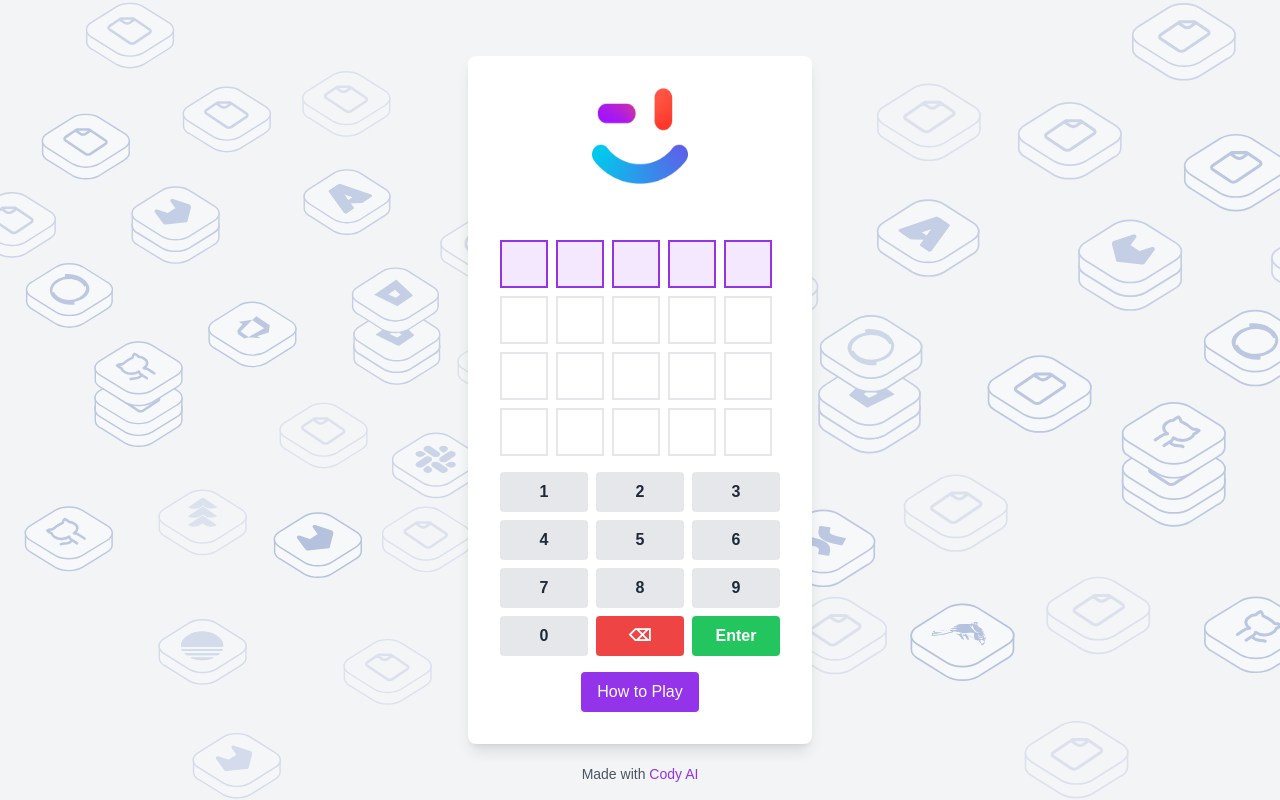
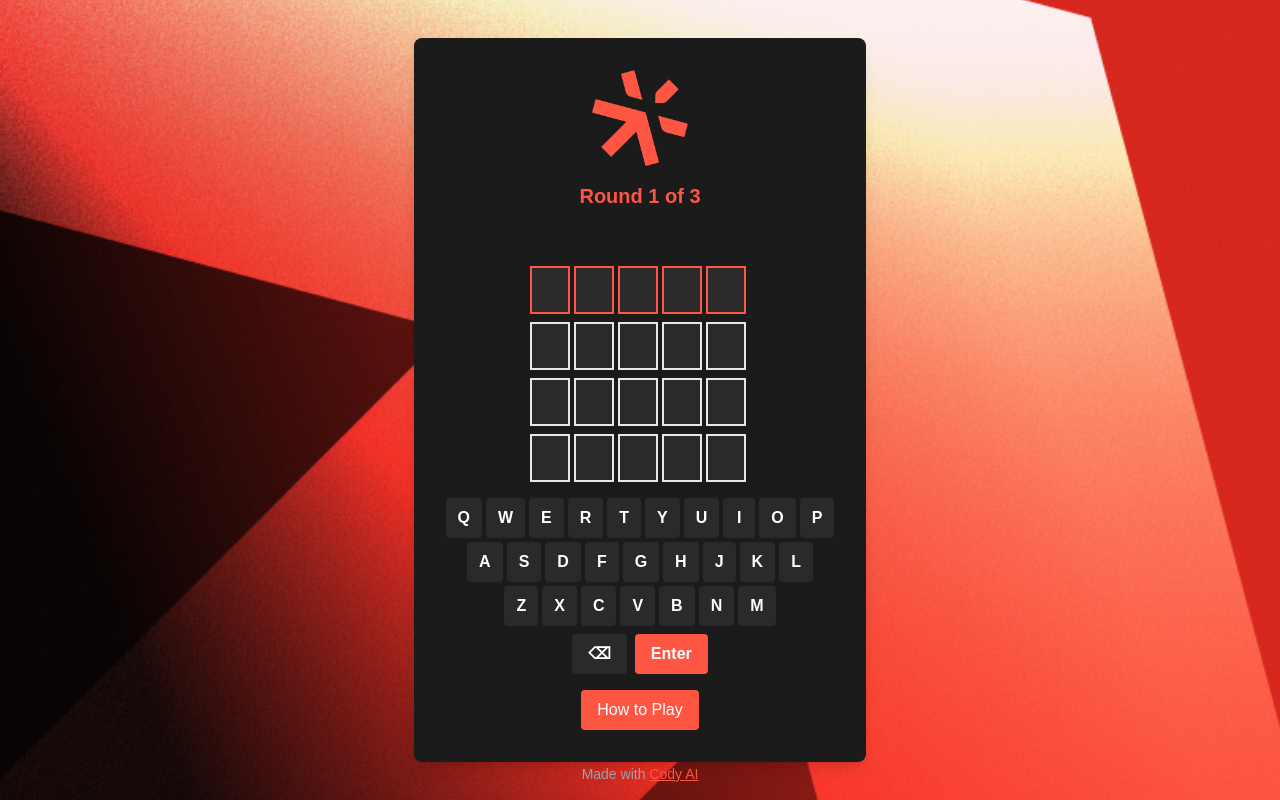
Before and after one commit to kukicado/sg-ato-booth-game, a Next.js app: page / in a window 1280 px wide. Built offline with nearby package versions, Linux system fonts and the light colour scheme.

Commit message:
Add Cody Launch Game

```diff
--- /dev/null
+++ b/pages/api/round.ts
@@ -0,0 +1,29 @@
+import { NextApiRequest, NextApiResponse } from 'next';
+
+const ROUNDS = [
+  { word: 'CODER', roundNumber: 1 },
+  { word: 'BUILD', roundNumber: 2 },
+  { word: 'AGENT', roundNumber: 3 },
+  { word: 'VERMILLION', roundNumber: 4, isBonus: true }
+];
+
+// In-memory storage for current round
+let currentRound = 1;
+
+export default async function handler(req: NextApiRequest, res: NextApiResponse) {
+  if (req.method === 'GET') {
+    // Check if there's a round parameter to update the current round
+    const roundParam = req.query.round;
+    if (roundParam) {
+      const newRound = parseInt(roundParam as string);
+      if (newRound >= 1 && newRound <= ROUNDS.length) {
+        currentRound = newRound;
+      }
+    }
+
+    const roundData = ROUNDS.find(r => r.roundNumber === currentRound);
+    return res.status(200).json(roundData);
+  }
+
+  return res.status(405).json({ error: 'Method not allowed' });
+}
--- a/pages/index.tsx
+++ b/pages/index.tsx
@@ -7,19 +7,18 @@ const HowToPlayModal = ({ isOpen, onClose }: { isOpen: boolean; onClose: () => v
 
   return (
     <div className="fixed inset-0 bg-black bg-opacity-50 flex items-center justify-center z-50">
-      <div className="bg-white p-6 rounded-lg max-w-md">
+      <div className="bg-[#1B1B1B] p-6 rounded-lg max-w-md text-white">
         <h2 className="text-2xl font-bold mb-4">How to Play</h2>
         <ul className="list-disc list-inside space-y-2 mb-4">
-          <li>Guess the 5-digit code in 4 tries or less</li>
+          <li>Guess the 5-letter word in 4 tries or less</li>
           <li>After each guess, you&apos;ll get feedback:</li>
-          <li className="ml-4">🟩 Green: Correct digit in correct position</li>
-          <li className="ml-4">🟨 Yellow: Correct digit in wrong position</li>
-          <li className="ml-4">⬜ Gray: Digit not in the code</li>
-          <li>Each digit is used only once</li>
+          <li className="ml-4">🟩 Green: Correct letter in correct position</li>
+          <li className="ml-4">🟨 Yellow: Correct letter in wrong position</li>
+          <li className="ml-4">⬜ Gray: Letter not in the word</li>
         </ul>
         <button
           onClick={onClose}
-          className="bg-purple-600 text-white px-4 py-2 rounded hover:bg-purple-700 w-full"
+          className="bg-[#FF5543] text-white px-4 py-2 rounded hover:bg-[#E54434] w-full"
         >
           Got it!
         </button>
@@ -38,16 +37,29 @@ export default function Home() {
   const [gameWon, setGameWon] = useState(false)
   const [winningCode, setWinningCode] = useState('')
   const [isHowToPlayOpen, setIsHowToPlayOpen] = useState(false);
+  const [currentRound, setCurrentRound] = useState<number>(0);
+  const [isBonus, setIsBonus] = useState(false);
+  const [wordLength, setWordLength] = useState(5);
 
-  const generateWinningCode = () => {
-    const digits = [0, 1, 2, 3, 4, 5, 6, 7, 8, 9]
-    const shuffled = digits.sort(() => Math.random() - 0.5)
-    return shuffled.slice(0, 5).join('')
+  const fetchCurrentRound = async () => {
+    try {
+      const response = await fetch('/api/round');
+      const data = await response.json();
+      setCurrentRound(data.roundNumber);
+      setWinningCode(data.word);
+      setIsBonus(data.isBonus || false);
+      setWordLength(data.word.length);
+    } catch (error) {
+      console.error('Error fetching round:', error);
     }
+  };
 
   useEffect(() => {
-    setWinningCode(generateWinningCode())
-  }, [])
+    fetchCurrentRound();
+    // Poll for round updates every 30 seconds
+    //const interval = setInterval(fetchCurrentRound, 10000);
+    //return () => clearInterval(interval);
+  }, []);
 
   const handlePlayAgain = () => {
     window.location.reload();
@@ -55,19 +67,21 @@ export default function Home() {
 
   const handleSubmit = (e: React.FormEvent) => {
     e.preventDefault()
-    if (guess.length !== 5) {
-      setMessage('Please enter a 5-digit code.')
+    const upperGuess = guess.toUpperCase();
+
+    if (guess.length !== wordLength) {
+      setMessage(`Please enter a ${wordLength}-letter word.`)
       return
     }
 
-    const feedback = guess.split('').map((digit, index) => {
-      if (digit === winningCode[index]) return 'correct'
-      if (winningCode.includes(digit)) return 'present'
+    const feedback = upperGuess.split('').map((letter, index) => {
+      if (letter === winningCode[index]) return 'correct'
+      if (winningCode.includes(letter)) return 'present'
       return 'absent'
     })
 
     const newGuesses = [...previousGuesses]
-    newGuesses[4 - guessesLeft] = guess
+    newGuesses[4 - guessesLeft] = upperGuess
     setPreviousGuesses(newGuesses)
 
     const newFeedback = [...previousFeedback]
@@ -76,12 +90,12 @@ export default function Home() {
 
     setGuessesLeft(guessesLeft - 1)
 
-    if (guess === winningCode) {
+    if (upperGuess === winningCode) {
       setMessage('Congratulations!')
       setShowConfetti(true)
       setGameWon(true)
     } else if (guessesLeft === 1) {
-      setMessage(`The correct code was ${winningCode}.`)
+      setMessage(`The word was ${winningCode}.`)
     } else {
       setMessage(`${guessesLeft - 1} guesses left.`)
     }
@@ -98,8 +112,8 @@ export default function Home() {
   }, [showConfetti]);
 
   const handleKeyPress = (key: string) => {
-    if (guess.length < 5) {
-      setGuess(prevGuess => prevGuess + key)
+    if (guess.length < wordLength) {
+      setGuess(prevGuess => prevGuess + key.toUpperCase())
     }
   }
 
@@ -119,7 +133,7 @@ export default function Home() {
       row.map(feedback => emojiMap[feedback as keyof typeof emojiMap]).join('')
     ).join('\n');
 
-    return `Cody AI Code Game\n${4 - guessesLeft}/4\n\n${emojiGrid}\n\nPlay at https://ato.cody.dev`;
+    return `I won the Cody AI game in \n${4 - guessesLeft}/4\n\n${emojiGrid}\n\nYou can win too by learning about our Vision for Agents at  https://sourcegraph.com/agents`;
   }
 
   const handleShare = () => {
@@ -128,21 +142,31 @@ export default function Home() {
     window.open(tweetUrl, '_blank');
   }
 
+  // Replace the number pad with a keyboard
+  const keyboard = [
+    ['Q', 'W', 'E', 'R', 'T', 'Y', 'U', 'I', 'O', 'P'],
+    ['A', 'S', 'D', 'F', 'G', 'H', 'J', 'K', 'L'],
+    ['Z', 'X', 'C', 'V', 'B', 'N', 'M']
+  ];
+
   return (
-    <div className="min-h-screen bg-gray-100 text-gray-900 flex flex-col items-center justify-center relative overflow-hidden">
+    <div className="min-h-screen bg-[#151515] text-white flex flex-col items-center justify-center relative overflow-hidden">
       {/* Add Modal component */}
       <HowToPlayModal isOpen={isHowToPlayOpen} onClose={() => setIsHowToPlayOpen(false)} />
-      <div className="absolute left-0 top-0 w-1/2 h-full">
-        <img src="/left-context-tiles.svg" alt="Left background" className="w-full h-full object-cover" />
+
+      {/* Replace the two background divs with this single background div */}
+      <div className="absolute inset-0 z-0">
+        <img src="/bg.png" alt="Background" className="w-full h-full object-cover" />
       </div>
-      <div className="absolute right-0 top-0 w-1/2 h-full">
-        <img src="/right-context-tiles.svg" alt="Right background" className="w-full h-full object-cover" />
-      </div>
+
       <div className="z-10">
         {showConfetti && <ReactConfetti />}
-        <div className="bg-white p-8 rounded-lg shadow-lg">
+        <div className="bg-[#1B1B1B] p-8 rounded-lg shadow-lg">
           <div className="flex flex-col items-center mb-10">
-          <img src='/cody-logo.png' alt="Cody Logo" className="w-24 h-24 mb-4" />
+            <img src='/pictogram-dark.png' alt="Sourcegraph Logo" className="w-24 h-24 mb-4" />
+            <div className="text-xl font-bold text-[#FF5543] mb-4">
+              {isBonus ? 'Bonus Round!' : `Round ${currentRound} of 3`}
+            </div>
           </div>
           <div className="mb-4">
           {gameWon && (
@@ -157,7 +181,7 @@ export default function Home() {
       {previousGuesses[index].split('').map((digit, digitIndex) => (
         <div
           key={digitIndex}
-          className={`w-12 h-12 border-2 flex items-center justify-center text-2xl font-bold mr-2 ${
+          className={`w-10 h-12 border-2 flex items-center justify-center text-xl font-bold mr-1 ${
             previousFeedback[index][digitIndex] === 'correct'
               ? 'bg-green-500 text-white'
               : previousFeedback[index][digitIndex] === 'present'
@@ -175,20 +199,20 @@ export default function Home() {
   ))
             ) : (
               [...Array(4)].map((_, index) => (
-              <div key={index} className="flex mb-2">
-                {(index === 4 - guessesLeft ? guess : previousGuesses[index] || '').padEnd(5).split('').map((digit, digitIndex) => (
+                <div key={index} className="flex mb-2 justify-center">
+                  {(index === 4 - guessesLeft ? guess : previousGuesses[index] || '').padEnd(wordLength).split('').map((digit, digitIndex) => (
                     <div
                       key={digitIndex}
-                    className={`w-12 h-12 border-2 flex items-center justify-center text-2xl font-bold mr-2 ${
+                      className={`w-10 h-12 border-2 flex items-center justify-center text-xl font-bold mr-1 ${
                         index === 4 - guessesLeft
-                        ? 'bg-purple-100 border-purple-600' // Highlight current guess
+                          ? 'bg-[#2A2A2A] border-[#FF5543]' // Highlight current guess with vermillion border
                           : previousFeedback[index] && previousFeedback[index][digitIndex] === 'correct'
                           ? 'bg-green-500 text-white'
                           : previousFeedback[index] && previousFeedback[index][digitIndex] === 'present'
                           ? 'bg-yellow-500 text-white'
                           : previousFeedback[index] && previousFeedback[index][digitIndex] === 'absent'
                           ? 'bg-gray-300'
-                        : 'bg-white'
+                          : 'bg-[#2A2A2A]'
                       }`}
                     >
                       {digit !== ' ' ? digit : ''}
@@ -199,52 +223,58 @@ export default function Home() {
             )}
           </div>
           {guessesLeft > 0 && !gameWon && (
-          <div className="grid grid-cols-3 gap-2 mb-4">
-            {[1, 2, 3, 4, 5, 6, 7, 8, 9, 0].map((number) => (
+            <div className="mb-4">
+              {keyboard.map((row, rowIndex) => (
+                <div key={rowIndex} className="flex justify-center gap-1 mb-1">
+                  {row.map((letter) => (
                     <button
-                key={number}
-                onClick={() => handleKeyPress(number.toString())}
-                className="bg-gray-200 hover:bg-gray-300 text-gray-800 font-bold py-2 px-4 rounded"
+                      key={letter}
+                      onClick={() => handleKeyPress(letter)}
+                      className="bg-[#2A2A2A] hover:bg-[#3A3A3A] text-white font-bold py-2 px-3 rounded min-w-[2rem]"
                     >
-                {number}
+                      {letter}
                     </button>
                   ))}
+                </div>
+              ))}
+              <div className="flex justify-center gap-2 mt-2">
                 <button
                   onClick={handleBackspace}
-              className="bg-red-500 hover:bg-red-600 text-white font-bold py-2 px-4 rounded"
+                  className="bg-[#2A2A2A] hover:bg-[#3A3A3A] text-white font-bold py-2 px-4 rounded"
                 >
                   ⌫
                 </button>
                 <button
                   onClick={handleSubmit}
-              className="bg-green-500 hover:bg-green-600 text-white font-bold py-2 px-4 rounded"
+                  className="bg-[#FF5543] hover:bg-[#E54434] text-white font-bold py-2 px-4 rounded"
                 >
                   Enter
                 </button>
+              </div>
             </div>
           )}
           {!gameWon && (
           <button
               onClick={() => setIsHowToPlayOpen(true)}
-              className="bg-purple-600 text-white px-4 py-2 rounded hover:bg-purple-700 mx-auto block"
+              className="bg-[#FF5543] text-white px-4 py-2 rounded hover:bg-[#E54434] mx-auto block"
             >
               How to Play
             </button>
           )}
-          {message && <p className="mt-4 text-xl text-center">{message}</p>}
+          {message && <p className="mt-4 text-xl text-center text-white">{message}</p>}
           {/* Add the Play Again button */}
           {(gameWon || guessesLeft === 0) && (
   <div className="flex gap-2">
     <button
       onClick={handlePlayAgain}
-      className="mt-4 bg-blue-500 hover:bg-blue-600 text-white font-bold py-2 px-4 rounded flex-1"
+      className="mt-4 bg-[#FF5543] hover:bg-[#E54434] text-white font-bold py-2 px-4 rounded flex-1"
     >
       Play Again
     </button>
     {gameWon && (
       <button
         onClick={handleShare}
-        className="mt-4 bg-black hover:bg-[#1a8cd8] text-white font-bold py-2 px-4 rounded flex-1"
+        className="mt-4 bg-[#2A2A2A] hover:bg-[#3A3A3A] text-white font-bold py-2 px-4 rounded flex-1"
       >
         Share on X
       </button>
@@ -254,26 +284,8 @@ export default function Home() {
 
         </div>
       </div>
-
-      {/* Add QR code at the bottom */}
-      {(gameWon || guessesLeft === 0) && (
-        <div className="mt-12 flex flex-col items-center p-8">
-            <p className="text-xl font-semibold text-gray-800 mb-8">Thanks for playing! The fun doesn&apos;t end here.</p>
-            <div className="flex gap-12">
-              <div className="flex flex-col items-center transform hover:scale-105 transition-transform duration-200">
-                <p className="text-base font-medium text-gray-700 mb-3">Virtual Code AI Summit</p>
-                <div className="p-3 bg-white rounded-lg shadow-md">
-                  <QRCodeSVG
-                    value="https://sourcegraph.registration.goldcast.io/events/b650937d-ba9f-40ce-9429-35c3539a5bb1?utm_medium=reinventgame&utm_source=reinventgame"
-                    size={120}
-                    level="L"
-                  />
-                </div>
-              </div>
-            </div>
-          </div>
-        )}      <div className="absolute bottom-4 text-center text-sm text-gray-600 z-10">
-        Made with <a href="https://sourcegraph.com/cody" target="_blank" rel="noopener noreferrer" className="text-purple-600 hover:text-purple-800 font-medium">Cody AI</a>
+   <div className="absolute bottom-4 text-center text-sm text-gray-400 z-10">
+        Made with <a href="https://sourcegraph.com/cody" target="_blank" rel="noopener noreferrer" className="text-[#FF5543] hover:text-[#E54434] font-medium underline">Cody AI</a>
       </div>
     </div>
   )
--- /dev/null
+++ b/round.json
@@ -0,0 +1 @@
+{"currentRound":3}
```
Also changed, not shown: public/bg.png (added), public/pictogram-dark.png (added), types/game.ts (added). Lines whose indentation alone changed are shown as unchanged.
